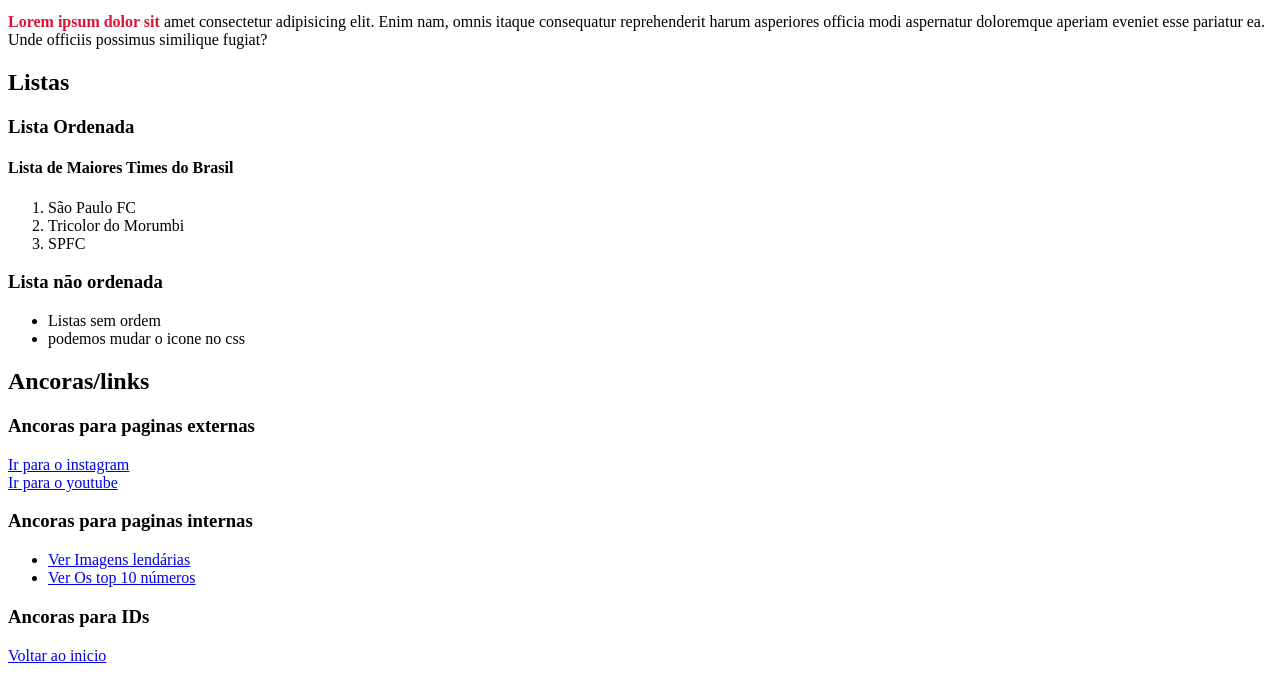
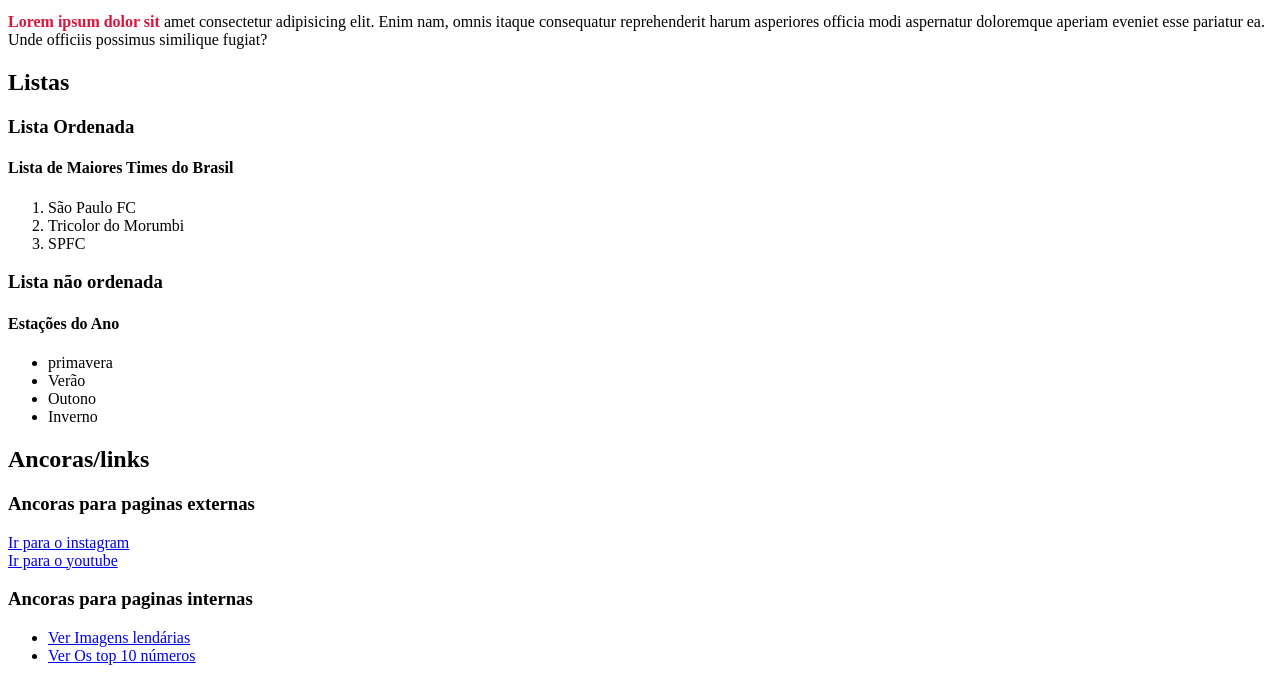
Before and after one commit to braga-pcd/li-o-2, a plain HTML site: page index.html in a window 1280 px wide. Shown: the part 109-790 px from the top of the page. Drawn offline with Linux system fonts and the light colour scheme.

Commit message:
mudança na lista nao ordenada

```diff
--- a/index.html
+++ b/index.html
@@ -50,9 +50,12 @@
 
         <div>
                 <h3>Lista não ordenada</h3>
+                <h4>Estações do Ano</h4>
             <ul>
-                <li>Listas sem ordem</li>
-                <li>podemos mudar o icone no css</li>
+                <li>primavera</li>
+                <li>Verão</li>
+                <li>Outono</li>
+                <li>Inverno</li>
             </ul>
         </div>
     </section>
```
